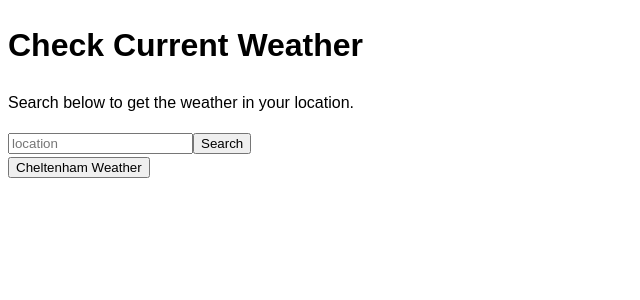
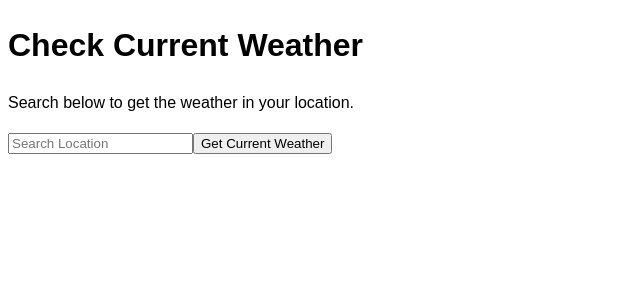
Before and after one commit to Alchamyst/alchamyst-weather-app, a React (Vite) app: page / in a window 1280 px wide. Shown: the top 300 px of the page, without its empty margins (0-640 px from the left). Built offline with nearby package versions, Linux system fonts and the light colour scheme.

Commit message:
add location search functionality to weather component.

```diff
--- a/src/components/Weather.jsx
+++ b/src/components/Weather.jsx
@@ -1,6 +1,7 @@
 import { useState } from 'react';
 
 export default function Project(props) {
+    const [locationInput, setLocationInput] = useState("");
     const [currentWeather, setCurrentWeather] = useState({});
     const [errorMessage, setErrorMessage] = useState(undefined);
 
@@ -37,19 +38,19 @@ export default function Project(props) {
     return (
         <>
             <p>Search below to get the weather in your location.</p>
-            <form>
-                <input placeholder="location" />
-                <button>Search</button>
-            </form>
 
-            <button onClick={handleOnClick}>Cheltenham Weather</button>
+            <input type='text' name='location' id='location' placeholder='Search Location' value={locationInput} onChange={ (e) => setLocationInput(e.target.value)} />
+            <button onClick={() => fetchCurrentWeather(locationInput)}>Get Current Weather</button>
+
             {errorMessage && <p>{errorMessage}</p>}
             {currentWeather.location && <>
                 <p>{currentWeather.location}</p>
-                <p>Observed at {currentWeather.observationTime}</p>
+                {currentWeather.weatherDescriptions.map((description) => <p key={description}>{description}</p>)}
+                {/* <p>{currentWeather.weatherDescriptions[0]}</p> */}
                 <p>Temperature: {currentWeather.temperature} &#176;C</p>
                 <p>Wind Speed: {currentWeather.windSpeed} kmph</p>
                 <p>Precipitation: {currentWeather.precip} mm</p>
+                <p>Observed at {currentWeather.observationTime}</p>
             </>}
         </>
     )
```
